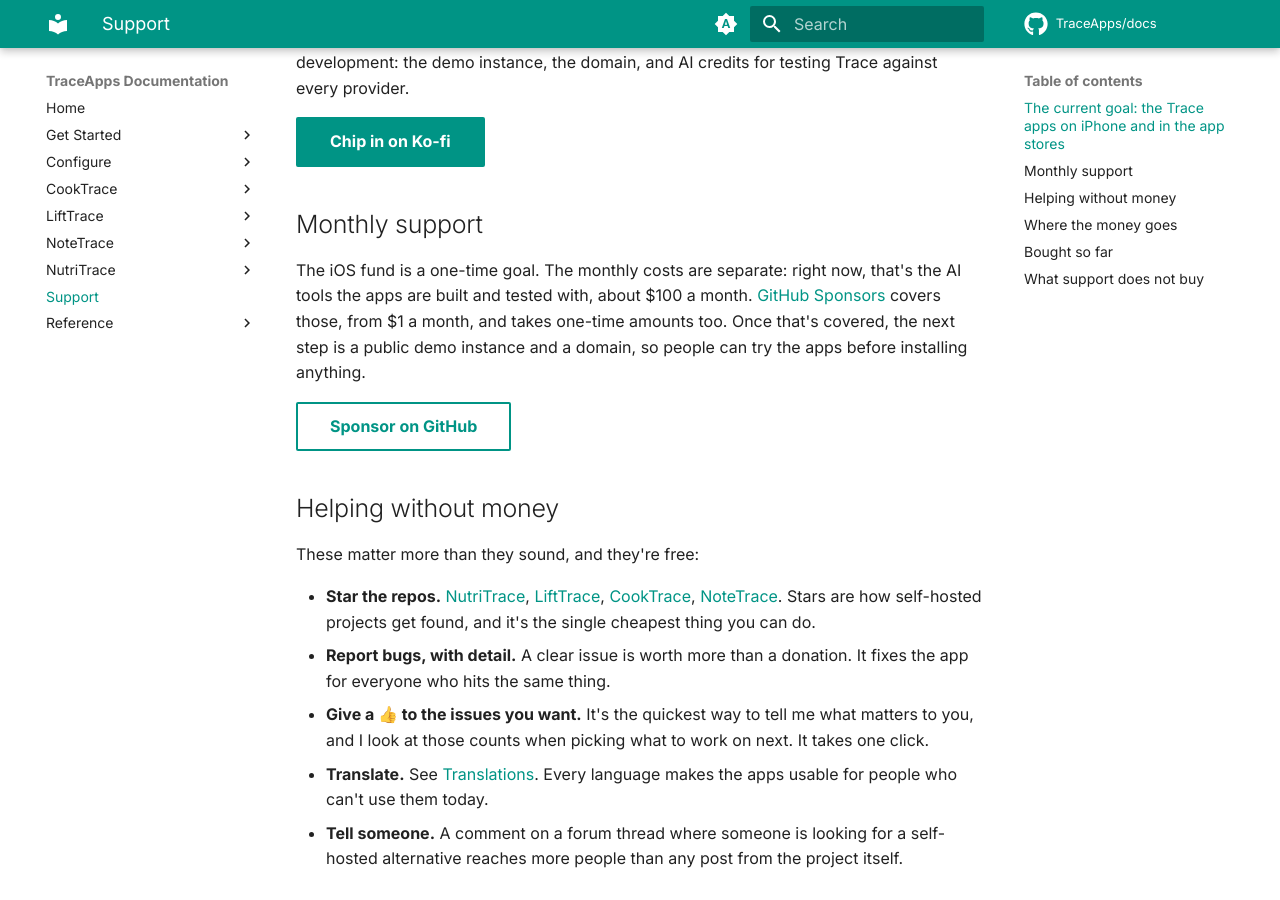
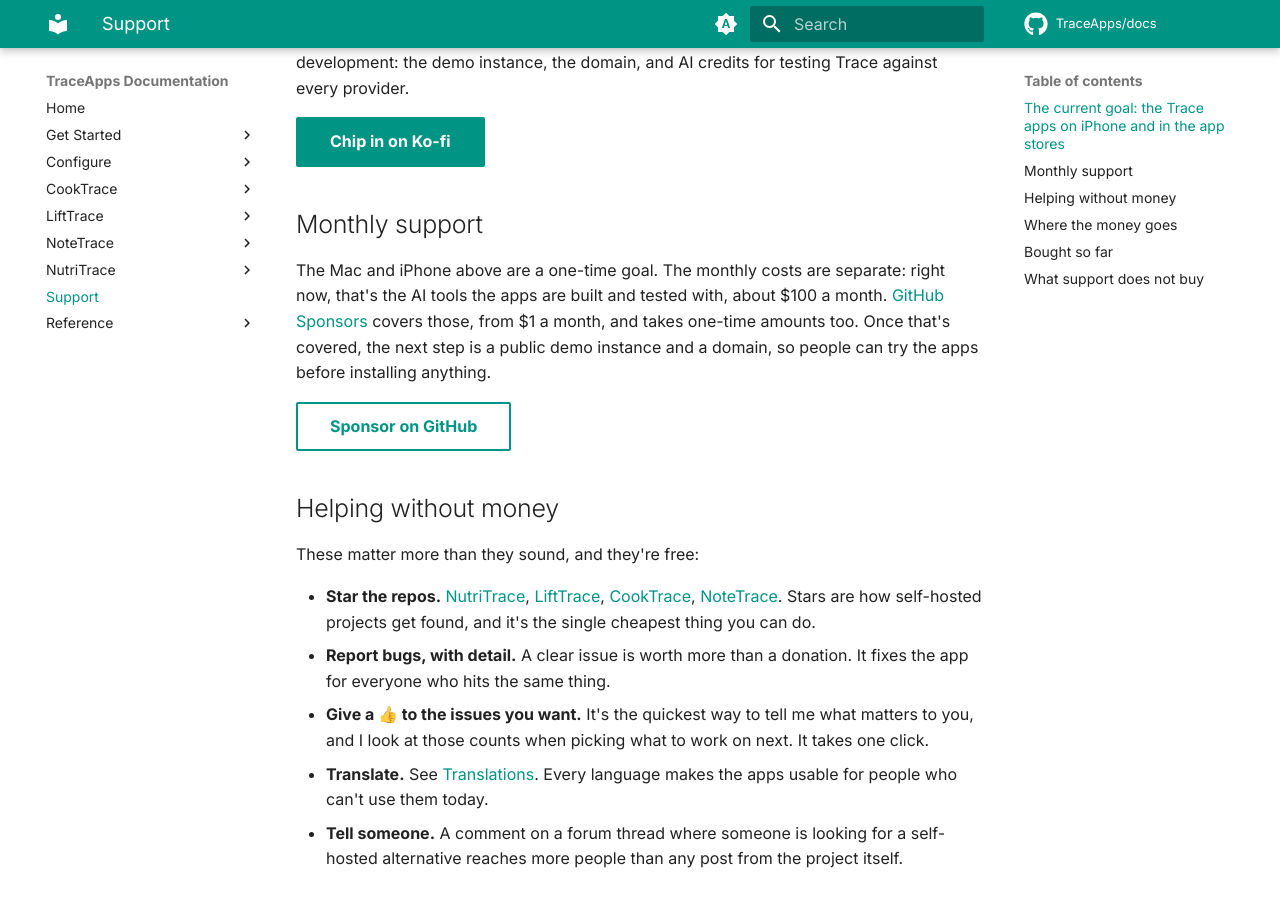
Before and after one commit to TraceApps/docs, an MkDocs documentation site: the page built from docs/support.md, in a window 1280 px wide and 900 px high, scrolled down 1307 px. Built offline with MkDocs 1.6.1 and Material for MkDocs 9.7.7, drawn with Linux system fonts in a browser that asks for light colours; comment, search, counter and statistics services are not loaded.

Commit message:
Name the fund by what it buys: a Mac and an iPhone [skip ci]

```diff
--- a/docs/support.md
+++ b/docs/support.md
@@ -33,7 +33,7 @@ The same Mac also builds [Fathom](https://github.com/Fathom-Media/fathom), a Jel
 
 ## Monthly support
 
-The iOS fund is a one-time goal. The monthly costs are separate: right now, that's the AI tools the apps are built and tested with, about $100 a month. [GitHub Sponsors](https://github.com/sponsors/TraceApps) covers those, from $1 a month, and takes one-time amounts too. Once that's covered, the next step is a public demo instance and a domain, so people can try the apps before installing anything.
+The Mac and iPhone above are a one-time goal. The monthly costs are separate: right now, that's the AI tools the apps are built and tested with, about $100 a month. [GitHub Sponsors](https://github.com/sponsors/TraceApps) covers those, from $1 a month, and takes one-time amounts too. Once that's covered, the next step is a public demo instance and a domain, so people can try the apps before installing anything.
 
 [Sponsor on GitHub](https://github.com/sponsors/TraceApps){ .md-button }
 
```
